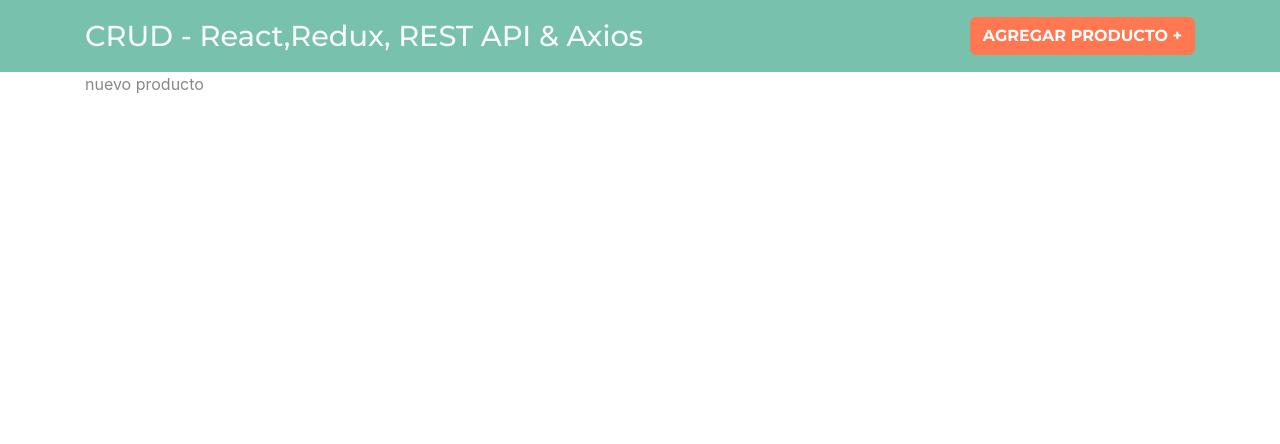
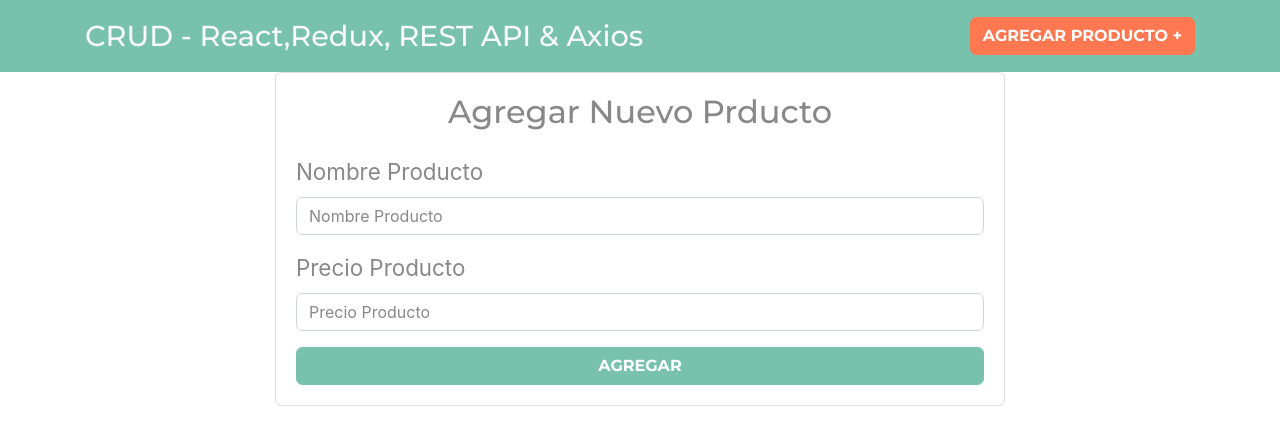
Before and after one commit to martin0123478/Products-Redux, a React (Vite) app: page /productos/nuevo in a window 1280 px wide. Shown: the top 444 px of the page. Built offline with nearby package versions, Linux system fonts and the light colour scheme.

Commit message:
feat:Create form new product

```diff
--- a/src/components/NuevoProducto.jsx
+++ b/src/components/NuevoProducto.jsx
@@ -2,8 +2,36 @@
 
 const NuevoProducto = () => {
   return (
-    <div>
-      nuevo producto
+    <div className='row justify-content-center'>
+        <div className='col-md-8'>
+            <div className='card'>
+                <div className='card-body'>
+                    <h2 className='text-center mb-4 font-weigth-bold'>
+                        Agregar Nuevo Prducto
+                    </h2>
+
+                    <form>
+                        <div className='form-group'>
+                            <label>Nombre Producto</label>
+                            <input className='form-control' type="text"
+                            placeholder='Nombre Producto'
+                            name='nombre' />
+                        </div>
+                        <div className='form-group'>
+                            <label>Precio Producto</label>
+                            <input className='form-control' type="number"
+                            placeholder='Precio Producto'
+                            name='precio' />
+                        </div>
+
+                        <button type='submit' className='btn btn-primary font-weight-bold
+                        text-uppercase d-block w-100'>
+                            Agregar
+                        </button>
+                    </form>
+                </div>
+            </div>
+        </div>
     </div>
   )
 }
```
